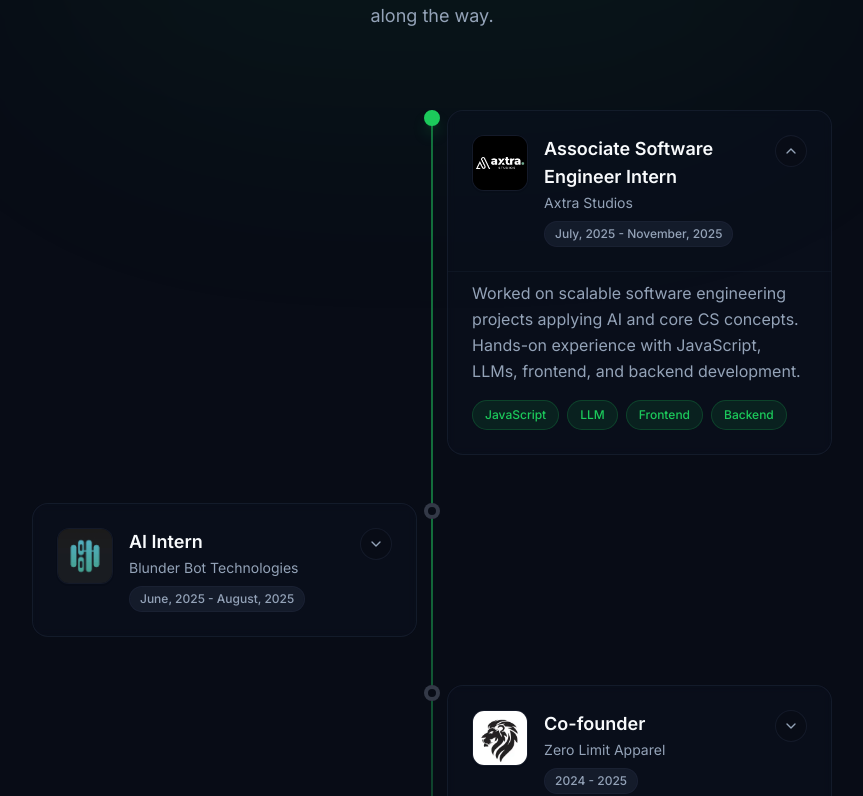
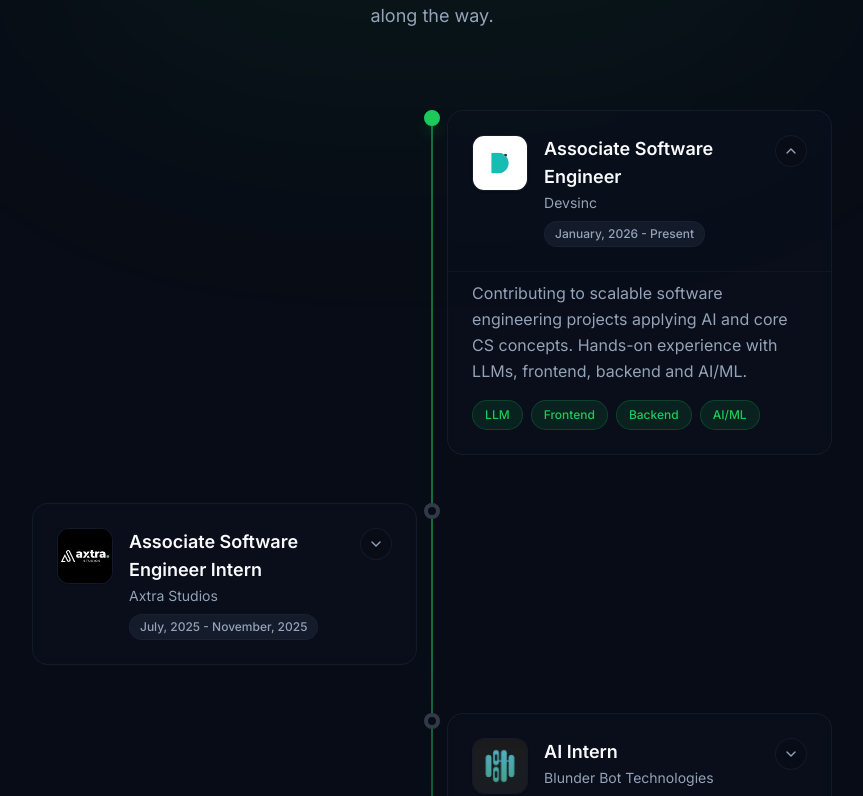
Before and after one commit to abdulmoiz248/Abdul-Moiz, a Next.js app: page / in a window 1280 px wide. Shown: the part 2304-3100 px from the top of the page, without its empty margins (208-1071 px from the left). Built offline with nearby package versions, Linux system fonts and the light colour scheme; no server answers.

Commit message:
added devsinc as exp

```diff
--- a/src/components/Experience/ExperienceSection.tsx
+++ b/src/components/Experience/ExperienceSection.tsx
@@ -41,6 +41,15 @@ const allExperiences = [
     description: "Worked on scalable software engineering projects applying AI and core CS concepts. Hands-on experience with JavaScript, LLMs, frontend, and backend development.",
     technologies: ["JavaScript", "LLM", "Frontend", "Backend"],
     logo: "/experience/axtrastudios.png"
+  },
+  {
+    id: 6,
+    title: "Associate Software Engineer ",
+    company: "Devsinc",
+    period: "January, 2026 - Present",
+    description: "Contributing to scalable software engineering projects applying AI and core CS concepts. Hands-on experience with  LLMs, frontend, backend and AI/ML.",
+    technologies: ["LLM", "Frontend", "Backend", "AI/ML"],
+    logo: "/experience/devsinc.png"
   }
 ];
 
```
Also changed, not shown: public/experience/devsinc.png (added).
